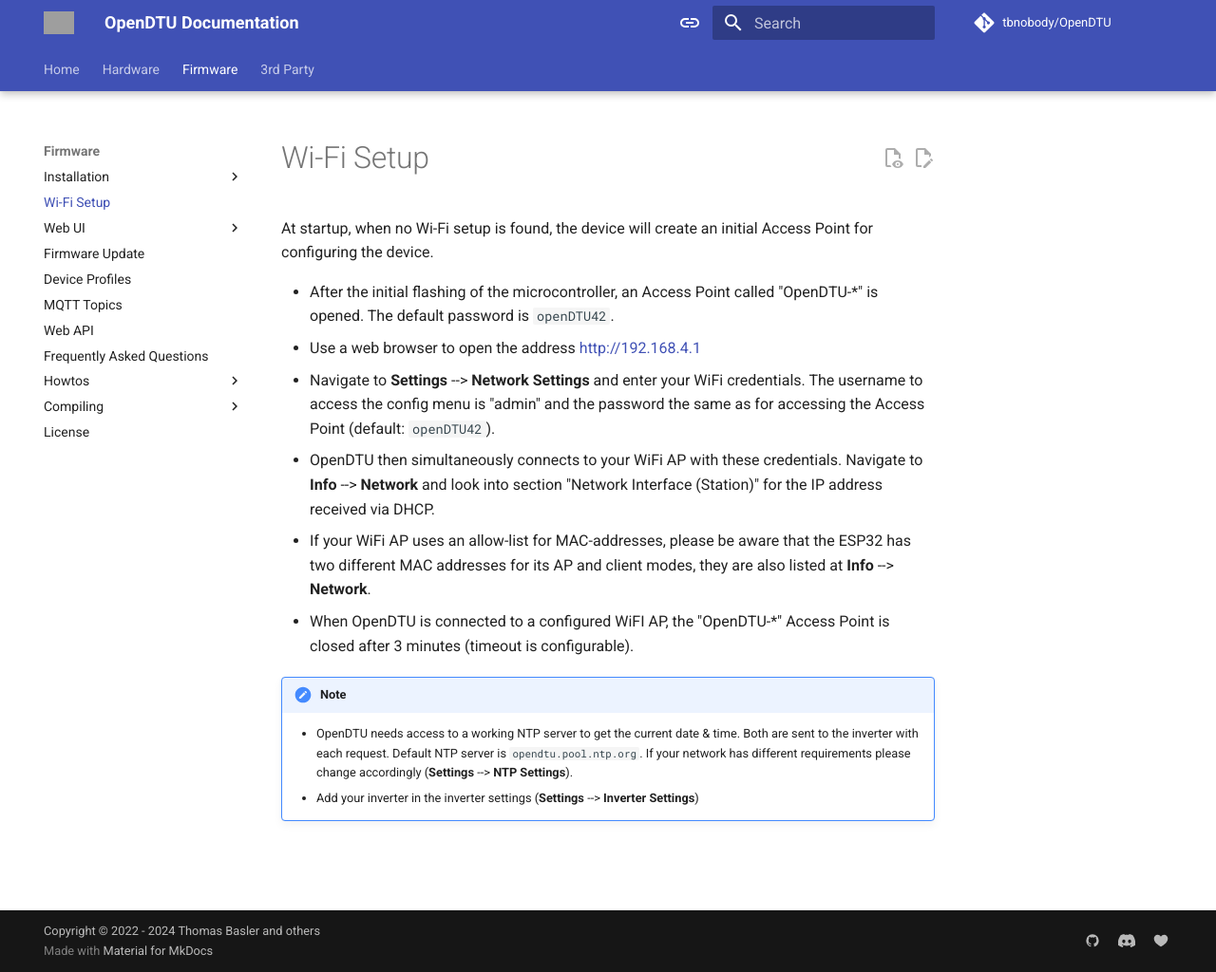
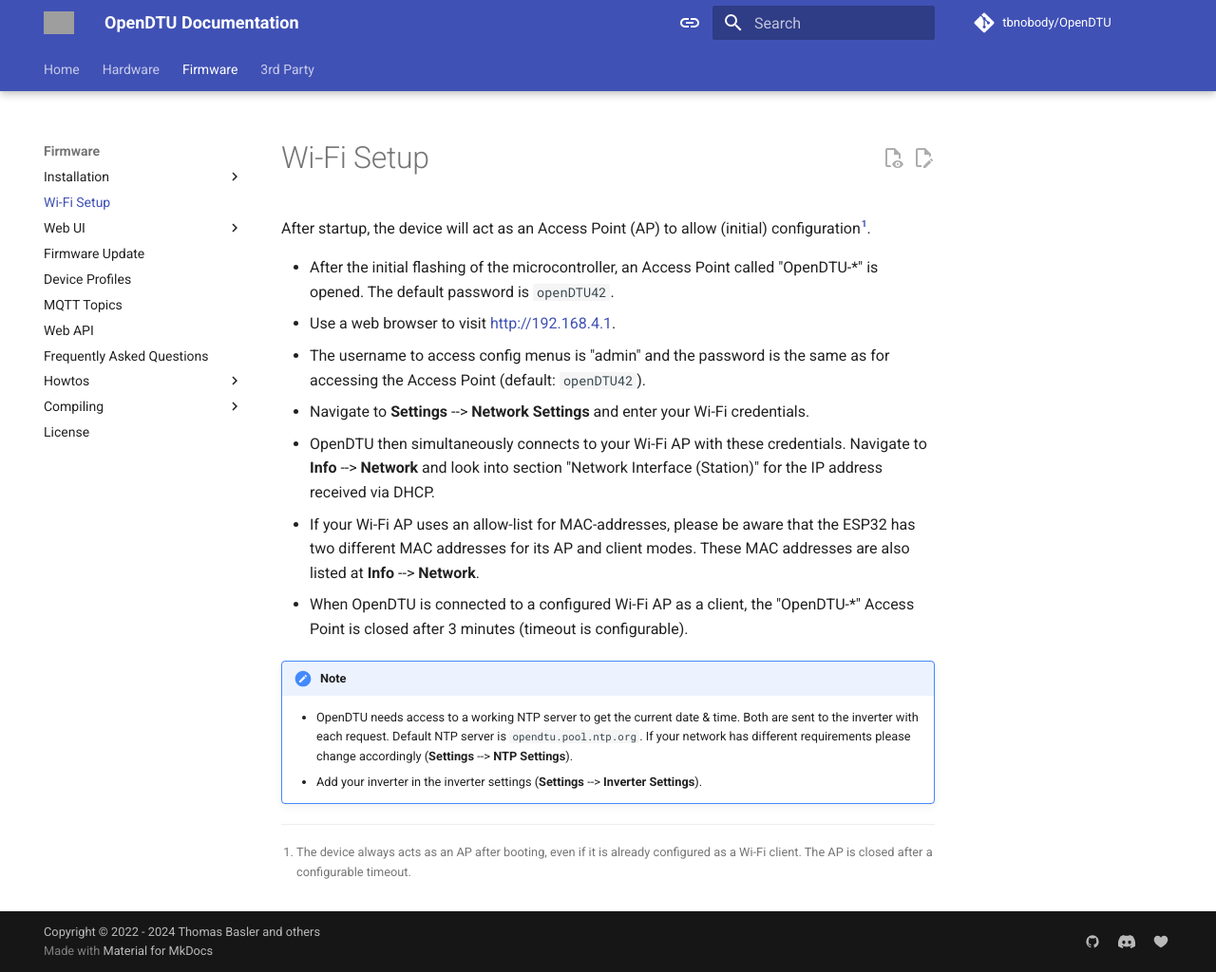
Before and after one commit to tbnobody/OpenDTU-docs, an MkDocs documentation site: the page built from docs/firmware/wifi_setup.md, in a window 1280 px wide and 1024 px high. Shown: the whole window at 95% size. Built offline with MkDocs 1.6.1 and Material for MkDocs 9.7.7, drawn with Linux system fonts in a browser that asks for light colours; comment, search, counter and statistics services are not loaded; grey boxes are pictures that could not be loaded.

Commit message:
revise Wi-Fi setup docs

```diff
--- a/docs/firmware/wifi_setup.md
+++ b/docs/firmware/wifi_setup.md
@@ -1,14 +1,32 @@
 # Wi-Fi Setup
 
-At startup, when no Wi-Fi setup is found, the device will create an initial Access Point for configuring the device.
+After startup, the device will act as an Access Point (AP) to allow (initial) configuration[^1].
 
-* After the initial flashing of the microcontroller, an Access Point called "OpenDTU-*" is opened. The default password is `openDTU42`.
-* Use a web browser to open the address [http://192.168.4.1](http://192.168.4.1)
-* Navigate to **Settings** --> **Network Settings** and enter your WiFi credentials. The username to access the config menu is "admin" and the password the same as for accessing the Access Point (default: `openDTU42`).
-* OpenDTU then simultaneously connects to your WiFi AP with these credentials. Navigate to **Info** --> **Network** and look into section "Network Interface (Station)" for the IP address received via DHCP.
-* If your WiFi AP uses an allow-list for MAC-addresses, please be aware that the ESP32 has two different MAC addresses for its AP and client modes, they are also listed at **Info** --> **Network**.
-* When OpenDTU is connected to a configured WiFI AP, the "OpenDTU-*" Access Point is closed after 3 minutes (timeout is configurable).
+* After the initial flashing of the microcontroller, an Access Point called
+  "OpenDTU-*" is opened. The default password is `openDTU42`.
+* Use a web browser to visit [http://192.168.4.1](http://192.168.4.1).
+* The username to access config menus is "admin" and the password is the same
+  as for accessing the Access Point (default: `openDTU42`).
+* Navigate to **Settings** --> **Network Settings** and enter your Wi-Fi
+  credentials.
+* OpenDTU then simultaneously connects to your Wi-Fi AP with these
+  credentials. Navigate to **Info** --> **Network** and look into section
+  "Network Interface (Station)" for the IP address received via DHCP.
+* If your Wi-Fi AP uses an allow-list for MAC-addresses, please be aware that
+  the ESP32 has two different MAC addresses for its AP and client modes. These
+  MAC addresses are also listed at **Info** --> **Network**.
+* When OpenDTU is connected to a configured Wi-Fi AP as a client, the
+  "OpenDTU-*" Access Point is closed after 3 minutes (timeout is configurable).
 
 !!! note "Note"
-    * OpenDTU needs access to a working NTP server to get the current date & time. Both are sent to the inverter with each request. Default NTP server is `opendtu.pool.ntp.org`. If your network has different requirements please change accordingly (**Settings** --> **NTP Settings**).
-    * Add your inverter in the inverter settings (**Settings** --> **Inverter Settings**)
+    * OpenDTU needs access to a working NTP server to get the current
+      date & time. Both are sent to the inverter with each request. Default NTP
+      server is `opendtu.pool.ntp.org`. If your network has different
+      requirements please change accordingly (**Settings** --> **NTP
+      Settings**).
+    * Add your inverter in the inverter settings (**Settings** --> **Inverter
+      Settings**).
+
+[^1]: The device always acts as an AP after booting, even if it is already
+      configured as a Wi-Fi client. The AP is closed after a configurable
+      timeout.
```
